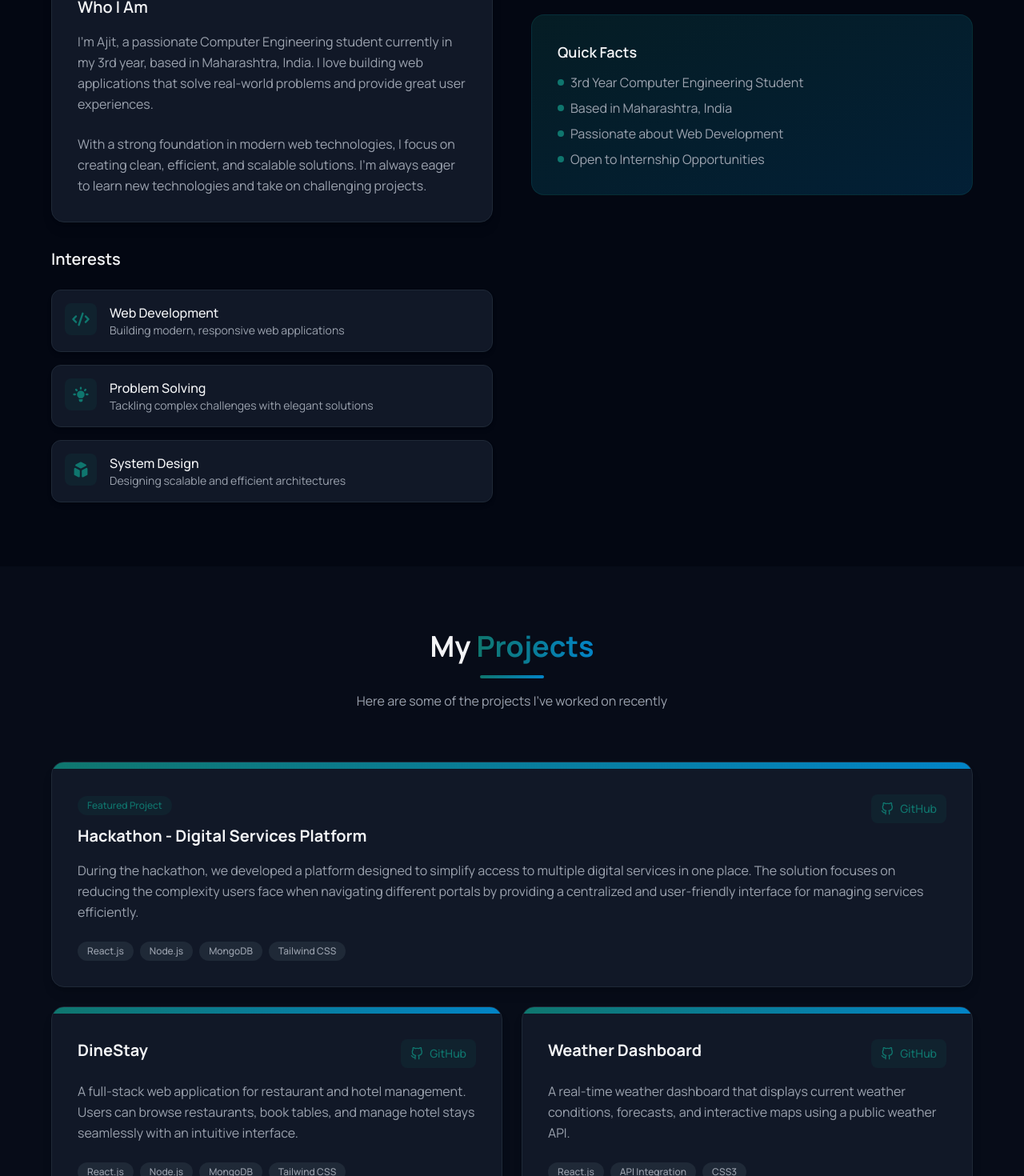
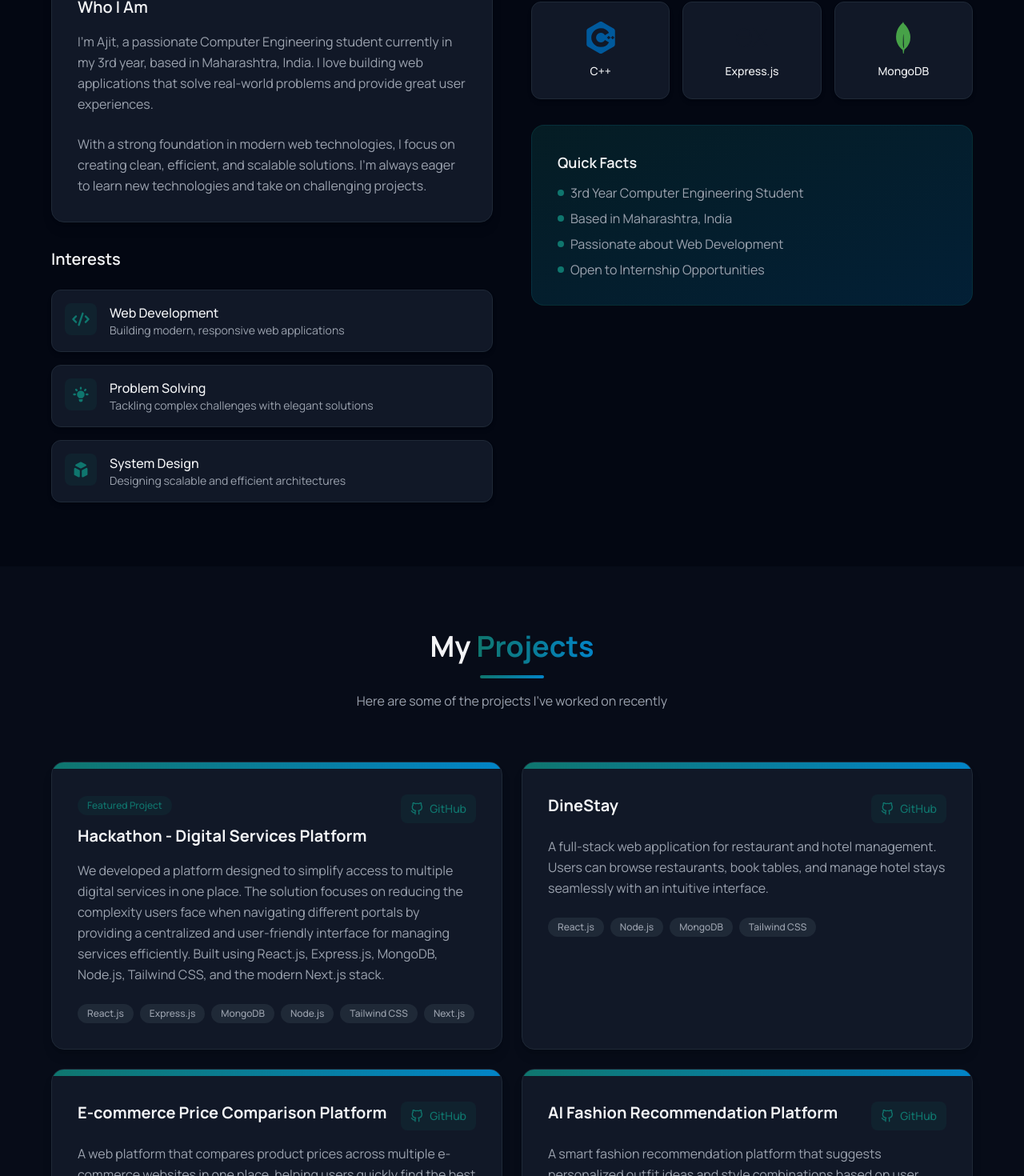
Before and after one commit to Ajit9834/portfolio, a React (Vite) app: page / in a window 1280 px wide. Shown: the part 1330-2800 px from the top of the page at 80% size. Built offline with nearby package versions, Linux system fonts and the light colour scheme.

Commit message:
Updated Resume component

```diff
--- a/src/components/About.jsx
+++ b/src/components/About.jsx
@@ -2,7 +2,7 @@ import { motion } from 'framer-motion'
 import { useInView } from 'framer-motion'
 import { useRef } from 'react'
 import { FaReact, FaJs, FaHtml5, FaCss3Alt } from 'react-icons/fa'
-import { SiTailwindcss } from 'react-icons/si'
+import { SiTailwindcss, SiC, SiCplusplus, SiExpress, SiMongodb } from 'react-icons/si'
 import { HiCode, HiLightBulb, HiCube } from 'react-icons/hi'
 
 const skills = [
@@ -11,6 +11,10 @@ const skills = [
   { name: 'Tailwind CSS', icon: SiTailwindcss, color: '#06B6D4' },
   { name: 'HTML5', icon: FaHtml5, color: '#E34F26' },
   { name: 'CSS3', icon: FaCss3Alt, color: '#1572B6' },
+  { name: 'C', icon: SiC, color: '#A8B9CC' },
+  { name: 'C++', icon: SiCplusplus, color: '#00599C' },
+  { name: 'Express.js', icon: SiExpress, color: '#111827' },
+  { name: 'MongoDB', icon: SiMongodb, color: '#47A248' },
 ]
 
 const interests = [
--- a/src/components/Contact.jsx
+++ b/src/components/Contact.jsx
@@ -1,6 +1,8 @@
 import { useState, useRef } from 'react'
 import { motion, useInView } from 'framer-motion'
 import { FiSend, FiGithub, FiLinkedin, FiMail, FiMapPin } from 'react-icons/fi'
+import { FaWhatsapp, FaTelegramPlane } from 'react-icons/fa'
+import { FaXTwitter } from 'react-icons/fa6'
 
 function Contact() {
   const ref = useRef(null)
@@ -110,6 +112,30 @@ function Contact() {
                 >
                   <FiLinkedin size={22} />
                 </a>
+                <a
+                  href="https://wa.me/qr/O6R7PIWSTJ6LD1"
+                  target="_blank"
+                  rel="noopener noreferrer"
+                  className="p-3 bg-white dark:bg-gray-900 rounded-xl shadow-md border border-gray-100 dark:border-gray-800 hover:border-primary/50 hover:text-primary transition-all duration-200"
+                >
+                  <FaWhatsapp size={22} />
+                </a>
+                <a
+                  href="http://t.me/AJIT9834"
+                  target="_blank"
+                  rel="noopener noreferrer"
+                  className="p-3 bg-white dark:bg-gray-900 rounded-xl shadow-md border border-gray-100 dark:border-gray-800 hover:border-primary/50 hover:text-primary transition-all duration-200"
+                >
+                  <FaTelegramPlane size={22} />
+                </a>
+                <a
+                  href="https://x.com/ZoriAjit13553t"
+                  target="_blank"
+                  rel="noopener noreferrer"
+                  className="p-3 bg-white dark:bg-gray-900 rounded-xl shadow-md border border-gray-100 dark:border-gray-800 hover:border-primary/50 hover:text-primary transition-all duration-200"
+                >
+                  <FaXTwitter size={22} />
+                </a>
               </div>
             </div>
           </motion.div>
--- a/src/components/Hero.jsx
+++ b/src/components/Hero.jsx
@@ -46,7 +46,7 @@ function Hero() {
                 strings: [
                   'Problem Solver',
                   'Tech Enthusiast',
-                  'Frontend Builder',
+                  'Mern Stack Developer',
                   'System Design Learner',
                 ],
                 autoStart: true,
--- a/src/components/Projects.jsx
+++ b/src/components/Projects.jsx
@@ -6,8 +6,8 @@ const projects = [
   {
     title: 'Hackathon - Digital Services Platform',
     description:
-      'During the hackathon, we developed a platform designed to simplify access to multiple digital services in one place. The solution focuses on reducing the complexity users face when navigating different portals by providing a centralized and user-friendly interface for managing services efficiently.',
-    tech: ['React.js', 'Node.js', 'MongoDB', 'Tailwind CSS'],
+      'We developed a platform designed to simplify access to multiple digital services in one place. The solution focuses on reducing the complexity users face when navigating different portals by providing a centralized and user-friendly interface for managing services efficiently. Built using React.js, Express.js, MongoDB, Node.js, Tailwind CSS, and the modern Next.js stack.',
+    tech: ['React.js', 'Express.js', 'MongoDB', 'Node.js', 'Tailwind CSS', 'Next.js'],
     github: 'https://github.com/Ajit9834/Ajit9834.git',
     featured: true,
   },
@@ -20,18 +20,18 @@ const projects = [
     featured: false,
   },
   {
-    title: 'Weather Dashboard',
+    title: 'E-commerce Price Comparison Platform',
     description:
-      'A real-time weather dashboard that displays current weather conditions, forecasts, and interactive maps using a public weather API.',
-    tech: ['React.js', 'API Integration', 'CSS3'],
+      'A web platform that compares product prices across multiple e-commerce websites in one place, helping users quickly find the best deals with an easy and user-friendly interface.',
+    tech: ['Next.js', 'React.js', 'Node.js', 'Express.js', 'MongoDB', 'Tailwind CSS'],
     github: 'https://github.com/Ajit9834/Ajit9834.git',
     featured: false,
   },
   {
-    title: 'Task Manager Pro',
+    title: 'AI Fashion Recommendation Platform',
     description:
-      'A productivity app for managing tasks with drag-and-drop functionality, priority levels, and deadline tracking.',
-    tech: ['JavaScript', 'HTML5', 'Tailwind CSS'],
+      'A smart fashion recommendation platform that suggests personalized outfit ideas and style combinations based on user preferences, trends, and context using Generative AI.',
+    tech: ['Next.js', 'Tailwind CSS', 'MongoDB', 'Generative AI'],
     github: 'https://github.com/Ajit9834/Ajit9834.git',
     featured: false,
   },
@@ -44,9 +44,7 @@ function ProjectCard({ project, index, isInView }) {
       animate={isInView ? { opacity: 1, y: 0 } : {}}
       transition={{ duration: 0.5, delay: 0.2 + index * 0.15 }}
       whileHover={{ y: -8 }}
-      className={`group bg-white dark:bg-gray-900 rounded-2xl overflow-hidden shadow-lg border border-gray-100 dark:border-gray-800 hover:shadow-xl hover:border-primary/50 transition-all duration-300 ${
-        project.featured ? 'md:col-span-2' : ''
-      }`}
+      className="group w-full md:w-[calc(50%-0.75rem)] bg-white dark:bg-gray-900 rounded-2xl overflow-hidden shadow-lg border border-gray-100 dark:border-gray-800 hover:shadow-xl hover:border-primary/50 transition-all duration-300"
     >
       <div className="h-2 bg-gradient-to-r from-primary to-secondary" />
       <div className="p-6 sm:p-8">
@@ -116,7 +114,7 @@ function Projects() {
           </p>
         </motion.div>
 
-        <div className="grid md:grid-cols-2 gap-6">
+        <div className="flex flex-wrap justify-center gap-6">
           {projects.map((project, index) => (
             <ProjectCard
               key={project.title}
--- a/src/components/Resume.jsx
+++ b/src/components/Resume.jsx
@@ -31,7 +31,18 @@ const skillCategories = [
   },
   {
     title: 'Tools & Others',
-    skills: ['Git & GitHub', 'VS Code', 'Responsive Design', 'REST APIs', 'Problem Solving'],
+    skills: [
+      'Git & GitHub',
+      'VS Code',
+      'Responsive Design',
+      'REST APIs',
+      'Problem Solving',
+      'Canva',
+      'Docker',
+      'Vercel',
+      'Render',
+      'MongoDB Atlas',
+    ],
   },
 ]
 
@@ -156,7 +167,7 @@ function Resume() {
             >
               <h4 className="font-semibold mb-2">Currently Learning</h4>
               <p className="text-sm text-gray-600 dark:text-gray-400">
-                Node.js, Express.js, MongoDB, TypeScript, and System Design principles
+                React Native, AWS, and Java
               </p>
             </motion.div>
           </motion.div>
```
